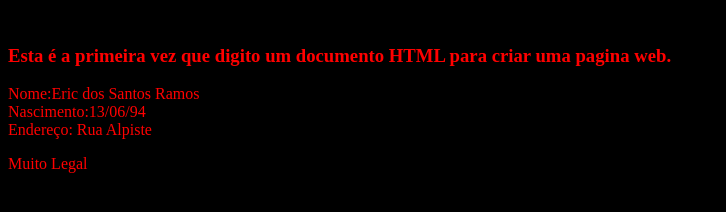
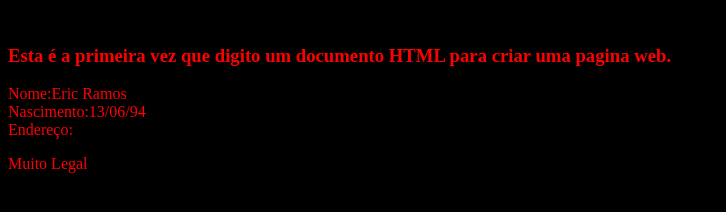
Before and after one commit to EricR4mos/Site-Simples-e-Execicios, a plain HTML site: page Exercicios/Exerc1.html in a window 1280 px wide. Shown: the whole page, without its empty margins (0-726 px from the left). Drawn offline with Linux system fonts and the light colour scheme.

Commit message:
Update Exerc1.html

```diff
--- a/Exercicios/Exerc1.html
+++ b/Exercicios/Exerc1.html
@@ -7,9 +7,9 @@
 <br>
 <h3>
 <p>Esta é a primeira vez que digito um documento HTML para criar uma pagina web.<p></h3>
-<p>Nome:Eric dos Santos Ramos <br>
+<p>Nome:Eric Ramos <br>
    Nascimento:13/06/94 <br>
-   Endereço: Rua Alpiste
+   Endereço:
 </p>
 <p> Muito Legal </p>
 
```
